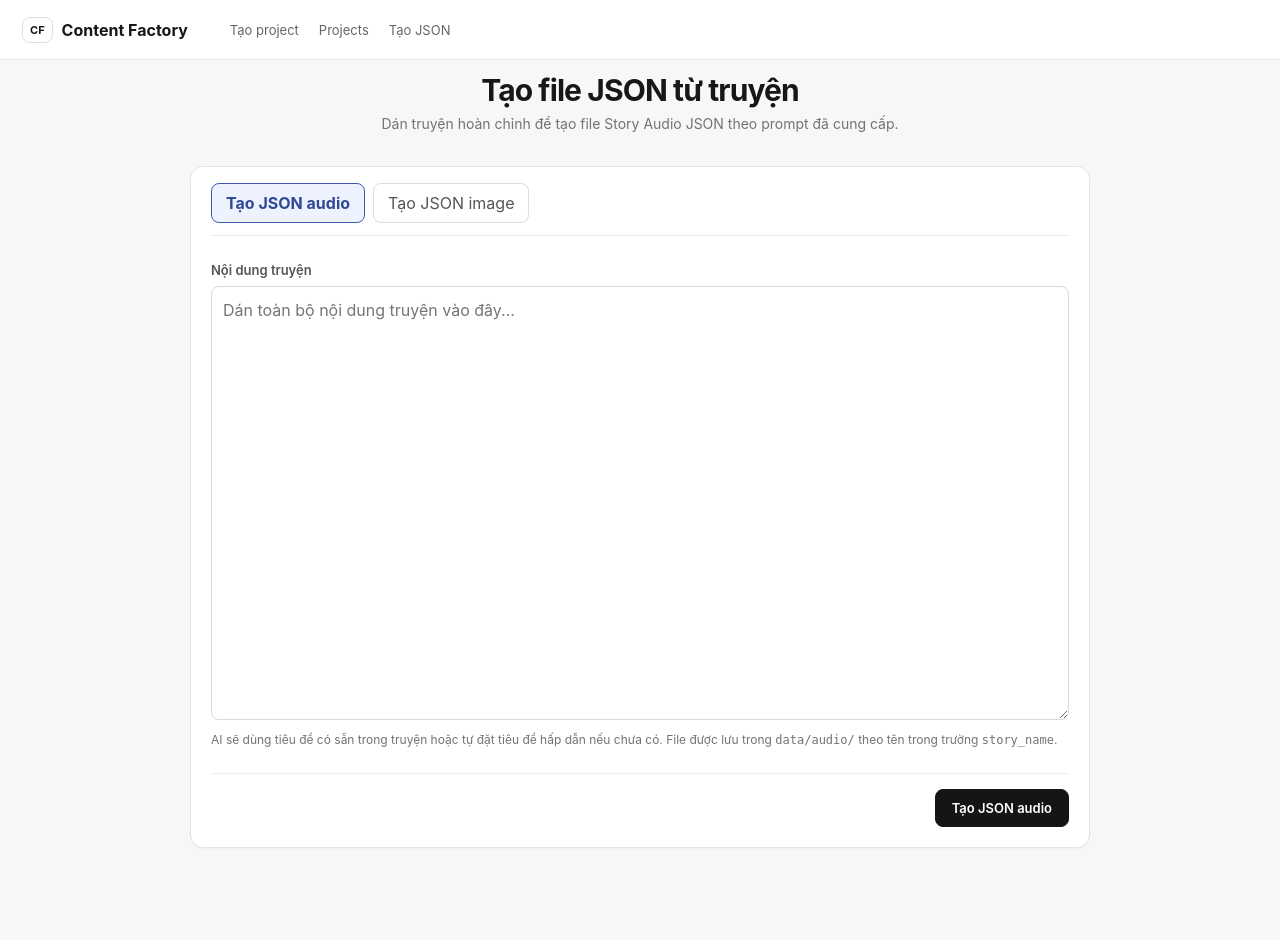
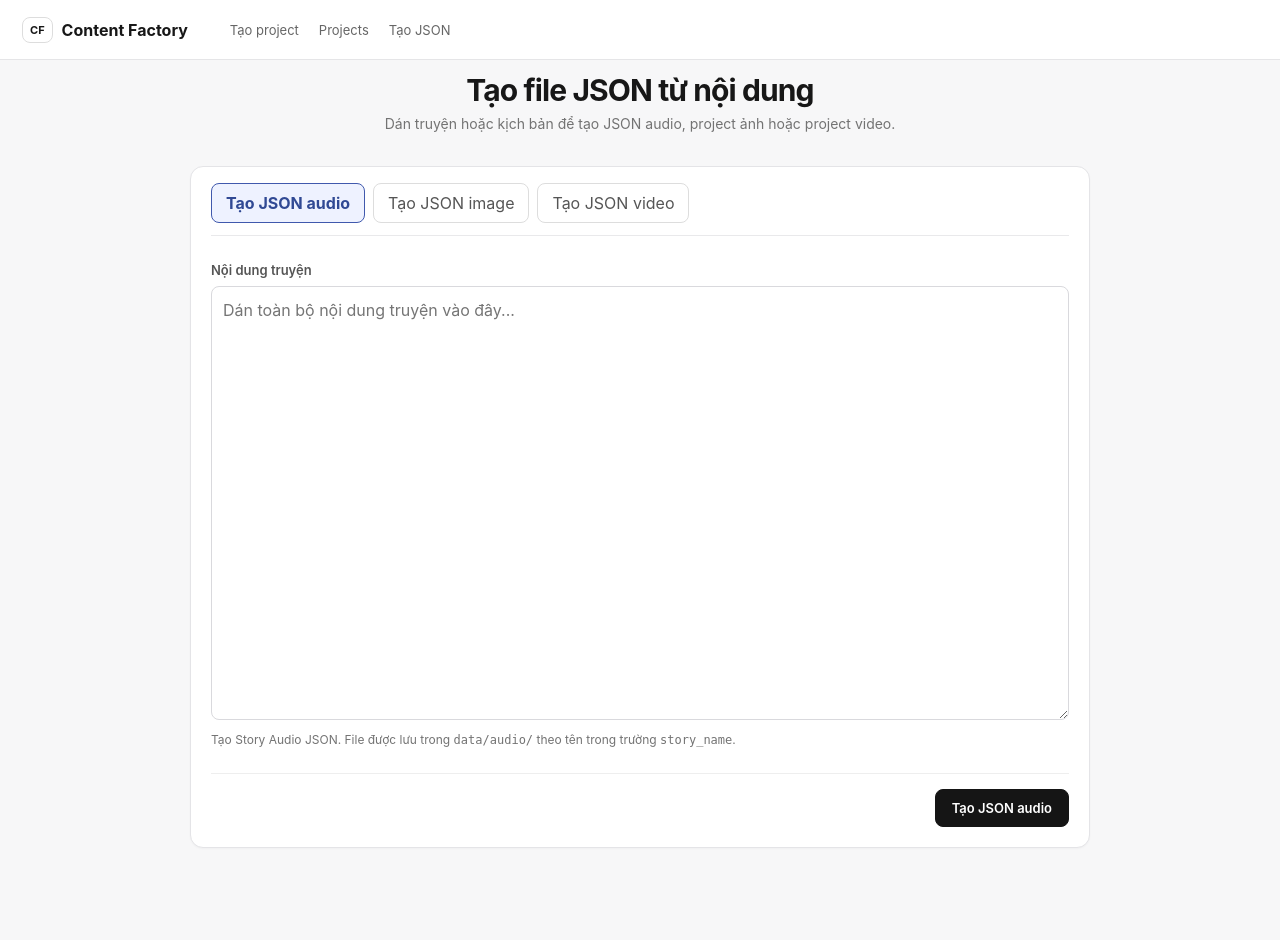
Before and after one commit to xuanthinh2612/youtube-content-factory, a Flask app: template templates/story_json.html in a window 1280 px wide. Run offline with Flask 3, Linux system fonts and the light colour scheme; the template is opened without the code that fills it, so the values that code supplies are empty; some libraries are stand-ins or nearby versions.

Commit message:
add video json generate

```diff
--- a/api/main.py
+++ b/api/main.py
@@ -31,6 +31,7 @@ from service.storage.database import database
 from service.storage.file_store import file_store
 from service.background_runtime import get_queue_status, run_async_operation, background_runtime
 from service.story_audio import create_story_audio_json, story_audio_directory
+from service.story_project_json import create_story_project_json, story_project_json_directory
 
 configure_application_logging()
 
@@ -108,6 +109,38 @@ def create_story_audio_json_api():
         app.logger.exception("Failed to create story audio JSON")
         return jsonify({"detail": f"OpenAI không thể tạo file JSON: {error}"}), 502
     return jsonify(result)
+
+
+@app.post("/api/story-project-json")
+def create_story_project_json_api():
+    payload = request.get_json(silent=True) or {}
+    content = payload.get("content", "")
+    project_type = payload.get("project_type", "")
+    if not isinstance(content, str) or not content.strip():
+        return jsonify({"detail": "Vui lòng dán nội dung cần tạo JSON."}), 400
+    if project_type not in ("image", "video"):
+        return jsonify({"detail": "Loại JSON không hợp lệ."}), 400
+    try:
+        result = run_async_operation(create_story_project_json(project_type, content))
+    except RuntimeError as error:
+        return jsonify({"detail": str(error)}), 503
+    except (ValueError, json.JSONDecodeError) as error:
+        return jsonify({"detail": str(error)}), 502
+    except Exception as error:
+        app.logger.exception("Failed to create story project JSON")
+        return jsonify({"detail": f"OpenAI không thể tạo file JSON: {error}"}), 502
+    return jsonify(result)
+
+
+@app.get("/data/project-json/<project_type>/<filename>")
+def download_story_project_json(project_type, filename):
+    if project_type not in ("image", "video") or Path(filename).name != filename or not filename.endswith(".json"):
+        abort(404)
+    directory = story_project_json_directory(project_type)
+    path = (directory / filename).resolve()
+    if path.parent != directory.resolve() or not path.is_file():
+        abort(404)
+    return send_file(path, as_attachment=True, download_name=path.name, mimetype="application/json")
 
 
 @app.get("/data/audio/<filename>")
--- /dev/null
+++ b/service/story_project_json.py
@@ -0,0 +1,116 @@
+import json
+import re
+import unicodedata
+from pathlib import Path
+
+from service.openai_client import send_openai_response
+from service.schemas.story_audio import STORY_AUDIO_OUTPUT_FORMAT
+from service.settings import app_settings
+
+
+PROJECT_ROOT = Path(__file__).resolve().parent.parent
+FLOW_HUB_PROMPTS_DIR = Path(r"G:\MediaRepo\flow-hub\frontend\public")
+PROMPT_FILES = {
+    "image": ("videoJsonCommonGuild.md", "jsonForImageGuild.md"),
+    "video": ("videoJsonCommonGuild.md", "jsonForVideoGuild.md"),
+}
+
+
+def story_project_json_directory(project_type: str) -> Path:
+    if project_type not in PROMPT_FILES:
+        raise ValueError("Loại project JSON không hợp lệ.")
+    directory = PROJECT_ROOT / "data" / "project_json" / project_type
+    directory.mkdir(parents=True, exist_ok=True)
+    return directory
+
+
+def _filename_stem(title: str) -> str:
+    normalized = unicodedata.normalize("NFKC", title)
+    stem = re.sub(r"[^\w-]+", "-", normalized, flags=re.UNICODE).strip("-_")
+    return (stem or "flow-hub-project")[:80]
+
+
+def _validate_project_json(value):
+    if not isinstance(value, dict):
+        raise ValueError("OpenAI trả về JSON không phải object.")
+    if value.get("format") != "flow-hub-canvas-project":
+        raise ValueError("JSON không có format Flow Hub Canvas hợp lệ.")
+    if value.get("format_version") != 1:
+        raise ValueError("format_version phải là 1.")
+    if not isinstance(value.get("auto_gen"), bool):
+        raise ValueError("auto_gen phải là giá trị boolean.")
+    if not isinstance(value.get("project"), dict):
+        raise ValueError("project phải là JSON object.")
+    if not isinstance(value.get("nodes"), list) or not isinstance(value.get("edges"), list):
+        raise ValueError("nodes và edges phải là JSON list.")
+    node_ids = set()
+    for index, node in enumerate(value["nodes"], start=1):
+        if not isinstance(node, dict):
+            raise ValueError(f"Node {index} phải là JSON object.")
+        required = {"id", "title", "type", "prompt", "generation", "status"}
+        if required - set(node):
+            raise ValueError(f"Node {index} thiếu trường bắt buộc: {', '.join(sorted(required - set(node)))}.")
+        node_id = node["id"]
+        if not isinstance(node_id, str) or not node_id or node_id in node_ids:
+            raise ValueError("Mỗi node phải có id dạng chuỗi duy nhất.")
+        node_ids.add(node_id)
+        if not isinstance(node["generation"], dict):
+            raise ValueError(f"generation của node {node_id} phải là JSON object.")
+    for index, edge in enumerate(value["edges"], start=1):
+        if not isinstance(edge, dict) or edge.get("relation") != "canvas":
+            raise ValueError(f"Edge {index} phải là JSON object có relation canvas.")
+        if edge.get("source") not in node_ids or edge.get("target") not in node_ids:
+            raise ValueError(f"Edge {index} có source/target không tồn tại trong nodes.")
+
+
+def _save_without_overwrite(project_type: str, title: str, document: dict) -> str:
+    stem = _filename_stem(title)
+    directory = story_project_json_directory(project_type)
+    suffix = 1
+    while True:
+        filename = f"{stem}.json" if suffix == 1 else f"{stem}-{suffix}.json"
+        destination = directory / filename
+        try:
+            with destination.open("x", encoding="utf-8", newline="\n") as output:
+                json.dump(document, output, ensure_ascii=False, indent=2)
+                output.write("\n")
+            return filename
+        except FileExistsError:
+            suffix += 1
+
+
+async def create_story_project_json(project_type: str, content: str) -> dict:
+    if project_type not in PROMPT_FILES:
+        raise ValueError("Loại project JSON không hợp lệ.")
+    if not app_settings.openai_api_key:
+        raise RuntimeError("Chưa cấu hình OPENAI_API_KEY trong .env.")
+
+    try:
+        instructions = "\n\n".join(
+            (FLOW_HUB_PROMPTS_DIR / filename).read_text(encoding="utf-8")
+            for filename in PROMPT_FILES[project_type]
+        )
+    except OSError as error:
+        raise RuntimeError(f"Không đọc được file prompt Flow Hub: {error}") from error
+
+    response = await send_openai_response(
+        None,
+        instructions,
+        "Hãy chuyển nguyên nội dung đầu vào thành duy nhất một project JSON Flow Hub Canvas hợp lệ theo hướng dẫn.\n\n"
+        "NỘI DUNG ĐẦU VÀO (giữ nguyên nội dung, không bỏ sót):\n"
+        f"{content}",
+        output_format=STORY_AUDIO_OUTPUT_FORMAT,
+    )
+    try:
+        document = json.loads(response.output_text)
+    except (TypeError, json.JSONDecodeError) as error:
+        raise ValueError("OpenAI trả về nội dung không phải JSON hợp lệ.") from error
+    _validate_project_json(document)
+    title = str(document["project"].get("name") or "flow-hub-project").strip()
+    filename = _save_without_overwrite(project_type, title, document)
+    return {
+        "project_name": title,
+        "filename": filename,
+        "path": f"data/project_json/{project_type}/{filename}",
+        "download_url": f"/data/project-json/{project_type}/{filename}",
+    }
--- a/templates/story_json.html
+++ b/templates/story_json.html
@@ -1,27 +1,43 @@
 {% extends "base.html" %}
 {% block title %}Tạo JSON truyện · Content Factory{% endblock %}
 {% block content %}
-<header class="page-head centered"><h1>Tạo file JSON từ truyện</h1><p>Dán truyện hoàn chỉnh để tạo file Story Audio JSON theo prompt đã cung cấp.</p></header>
+<header class="page-head centered"><h1>Tạo file JSON từ nội dung</h1><p>Dán truyện hoặc kịch bản để tạo JSON audio, project ảnh hoặc project video.</p></header>
 <section class="panel story-json-panel" data-story-json-app>
   <div class="story-json-tabs" role="tablist" aria-label="Loại JSON">
     <button class="story-json-tab active" id="audio-tab" type="button" role="tab" aria-selected="true" aria-controls="audio-panel" data-tab="audio">Tạo JSON audio</button>
     <button class="story-json-tab" id="image-tab" type="button" role="tab" aria-selected="false" aria-controls="image-panel" data-tab="image">Tạo JSON image</button>
+    <button class="story-json-tab" id="video-tab" type="button" role="tab" aria-selected="false" aria-controls="video-panel" data-tab="video">Tạo JSON video</button>
   </div>
   <div id="audio-panel" role="tabpanel" aria-labelledby="audio-tab" data-panel="audio">
-    <form class="story-json-form" data-story-json-form>
+    <form class="story-json-form" data-audio-form>
       <label for="story-content">Nội dung truyện</label>
       <textarea id="story-content" name="story" rows="16" required placeholder="Dán toàn bộ nội dung truyện vào đây..."></textarea>
-      <p class="muted">AI sẽ dùng tiêu đề có sẵn trong truyện hoặc tự đặt tiêu đề hấp dẫn nếu chưa có. File được lưu trong <code>data/audio/</code> theo tên trong trường <code>story_name</code>.</p>
-      <div class="form-actions"><button class="button primary" type="submit" data-submit> Tạo JSON audio</button></div>
+      <p class="muted">Tạo Story Audio JSON. File được lưu trong <code>data/audio/</code> theo tên trong trường <code>story_name</code>.</p>
+      <div class="form-actions"><button class="button primary" type="submit" data-audio-submit>Tạo JSON audio</button></div>
     </form>
-    <p class="notice error" data-error hidden></p>
-    <section class="story-json-result" data-result hidden aria-live="polite">
-      <div class="row-between"><div><strong data-result-name></strong><p class="muted" data-result-path></p></div><a class="button" data-download>Tải file JSON</a></div>
-      <pre data-json-preview></pre>
+    <p class="notice error" data-audio-error hidden></p>
+    <section class="story-json-result" data-audio-result hidden aria-live="polite">
+      <div class="row-between"><div><strong data-audio-result-name></strong><p class="muted" data-audio-result-path></p></div><a class="button" data-audio-download>Tải file JSON</a></div>
+      <pre data-audio-preview></pre>
     </section>
   </div>
-  <div id="image-panel" class="image-tab-placeholder" role="tabpanel" aria-labelledby="image-tab" data-panel="image" hidden>
-    <h2>Tạo JSON image</h2><p class="muted">Tab này sẽ được xử lý trong lần cập nhật sau.</p>
+  {% for type, label, hint in [
+    ('image', 'image', 'Flow Hub Canvas project JSON cho hình ảnh'),
+    ('video', 'video', 'Flow Hub Canvas project JSON cho video')
+  ] %}
+  <div id="{{ type }}-panel" role="tabpanel" aria-labelledby="{{ type }}-tab" data-panel="{{ type }}" hidden>
+    <form class="story-json-form" data-project-form data-project-type="{{ type }}">
+      <label for="{{ type }}-content">Nội dung truyện hoặc audio JSON</label>
+      <textarea id="{{ type }}-content" name="content" rows="16" required placeholder="Dán truyện, kịch bản hoặc audio JSON vào đây..."></textarea>
+      <p class="muted">AI sẽ tạo {{ hint }} theo hướng dẫn Flow Hub và lưu file để tải xuống.</p>
+      <div class="form-actions"><button class="button primary" type="submit" data-project-submit>Tạo JSON {{ label }}</button></div>
+    </form>
+    <p class="notice error" data-project-error hidden></p>
+    <section class="story-json-result" data-project-result hidden aria-live="polite">
+      <div class="row-between"><div><strong data-project-result-name></strong><p class="muted" data-project-result-path></p></div><a class="button" data-project-download>Tải file JSON</a></div>
+      <pre data-project-preview></pre>
+    </section>
   </div>
+  {% endfor %}
 </section>
 {% endblock %}
```
Also changed, not shown: static/story_json.js (+66 -22 lines).
